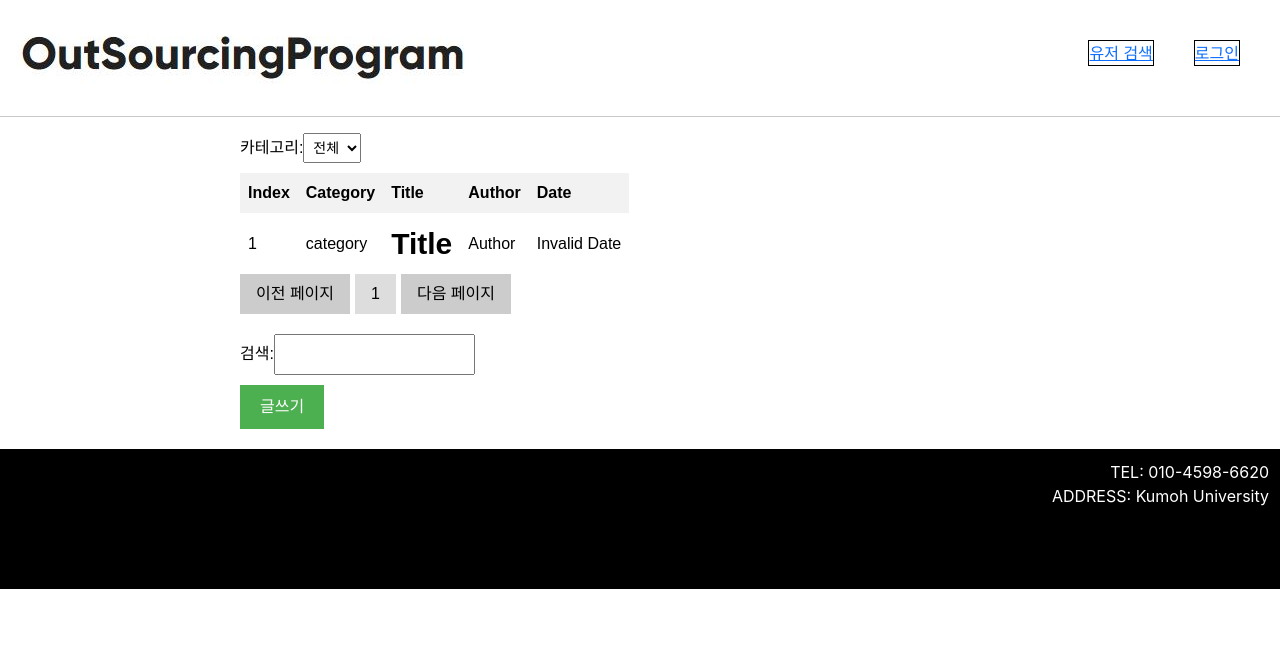
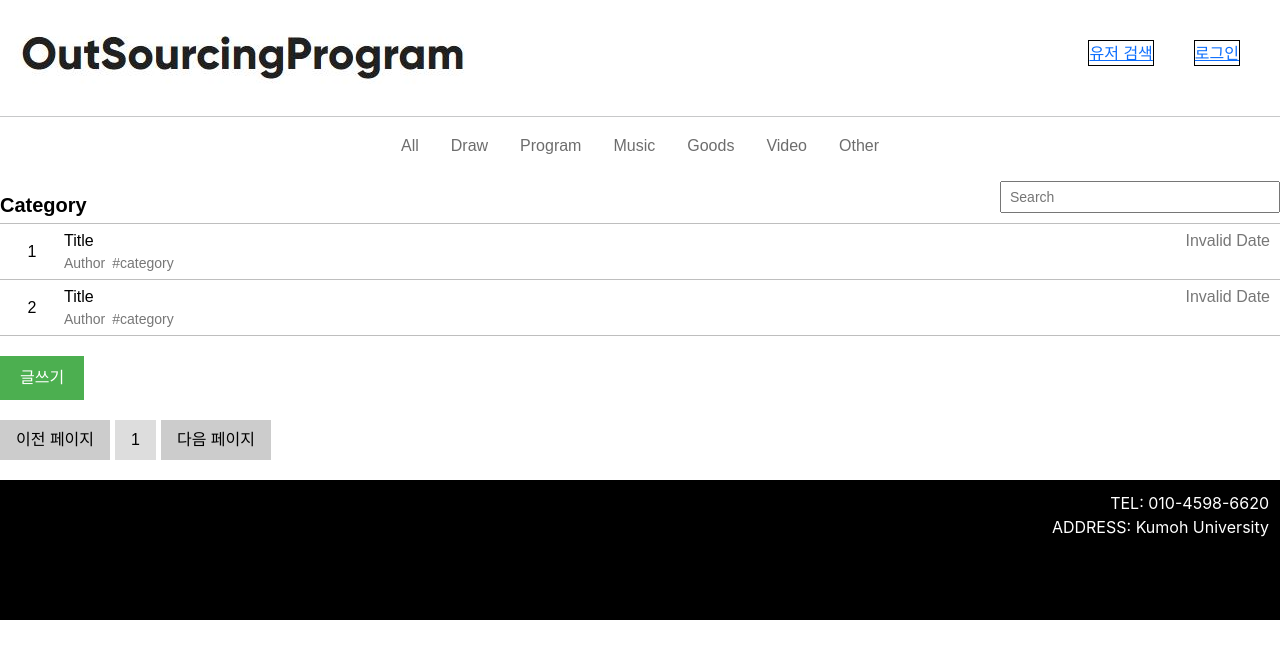
Before and after one commit to rskanun/ccp1_project, a React (Create React App) app: page /board/list in a window 1280 px wide. Shown: the top 658 px of the page. Built offline with nearby package versions, Linux system fonts and the light colour scheme; no server answers.

Commit message:
Update css

```diff
--- a/src/components/board_page/NewPostList.css
+++ b/src/components/board_page/NewPostList.css
@@ -1,12 +1,33 @@
 .new-post-list {
-    max-width: 800px;
+    max-width: 1400px;
     margin: 0 auto;
     font-family: 'Arial', sans-serif;
     color: #000;
   }
 
+  .category-buttons-container {
+    display: flex;
+    justify-content: center;
+    align-items: center;
+  }
+
+  .category-button {
+    background: none;
+    border: none;
+    border-bottom: 2px solid transparent;
+    margin: 0 10px;
+    color: rgb(109, 109, 109);
+  }
+
+  .category-button.active {
+    border-bottom-color: #000;
+    color: #000;
+  }
+
   .category-select-container {
     margin-bottom: 10px;
+    background: none;
+    border: none;
   }
 
   .category-select {
@@ -14,24 +35,12 @@
     font-size: 14px;
   }
 
-  table {
+  .top-banner-container {
     width: 100%;
-    border-collapse: collapse;
-    margin-bottom: 20px;
-  }
-
-  th, td {
-    border: 1px solid #ddd;
-    padding: 8px;
-    text-align: left;
-  }
-
-  th {
-    background-color: #f2f2f2;
-  }
-
-  .index-header, .category-header, .title-header, .author-header, .date-header {
-    font-weight: bold;
+    display: flex;
+    justify-content: space-between;
+    border-bottom: 1px solid #bebebe;
+    margin-top: 20px;
   }
 
   .pagination-container {
@@ -47,6 +56,18 @@
     border: none;
   }
 
+  .category-text {
+    display: flex;
+    flex-direction: column;
+    justify-content: flex-end;
+  }
+
+  .category-text p {
+    margin: 3px auto;
+    font-size: 20px;
+    font-weight: bold;
+  }
+
   .page-button:disabled {
     background-color: #ccc;
     cursor: not-allowed;
@@ -59,6 +80,8 @@
   .search-input {
     padding: 8px;
     font-size: 14px;
+    width: 280px;
+    height: 32px;
   }
 
   .write-button-container {
@@ -73,3 +96,66 @@
     border: none;
     cursor: pointer;
   }
+
+
+.posts-container {
+  display: flex;
+  flex-direction: column;
+  width: 100%;
+  border-collapse: collapse;
+  margin-bottom: 20px;
+}
+
+.post-container {
+  border-bottom: 1px solid #bebebe;
+  display: flex;
+  flex-direction: row;
+}
+
+.index, .title, .author, .category, .date {
+  display: block;
+}
+
+.index {
+  width: 5%;
+  text-align: center;
+  display: flex;
+  flex-direction: column;
+  justify-content: center;
+}
+
+.title {
+  font-size: 16px;
+  font-weight: lighter;
+}
+
+.date {
+  margin-right: 10px;
+  color: #777777;
+}
+
+.category {
+  margin-left: 7px;
+}
+
+.post-content-container {
+  width: 95%;
+  display: flex;
+  flex-direction: column;
+}
+
+  .post-top-container {
+    display: flex;
+    width: 100%;
+    flex-direction: row;
+    justify-content: space-between;
+    margin-top: 5px;
+  }
+
+  .post-bottom-container {
+    display: flex;
+    flex-direction: row;
+    margin-bottom: 5px;
+    font-size: 14px;
+    color: #777777;
+  }
--- a/src/components/board_page/NewPostList.js
+++ b/src/components/board_page/NewPostList.js
@@ -3,8 +3,15 @@ import axios from 'axios';
 
 import "./NewPostList.css"
 
+const categories = ["All", "Draw", "Program", "Music", "Goods", "Video", "Other"];
+
 function NewPostList() {
     const [posts, setPosts] = useState([{
+        Category: "category",
+        Title: "Title",
+        Author: "Author",
+        Register_Date: new Date()
+    }, {
         Category: "category",
         Title: "Title",
         Author: "Author",
@@ -19,42 +26,59 @@ function NewPostList() {
         setCurrentPage(pageNumber);
     };
 
+    const handleCategoryClick = (category) => {
+        setSelectedCategory(category);
+    };
+
     return (
         <div className="new-post-list">
-            <div className="category-select-container">
-                <label>카테고리: </label>
-                <select
-                    value={selectedCategory}
-                    onChange={(e) => setSelectedCategory(e.target.value)}
-                    className="category-select"
-                >
-                    <option value="">전체</option>
-                    <option value="글">글</option>
-                    <option value="그림">그림</option>
-                    <option value="코딩">코딩</option>
-                    {/* 추가적인 카테고리 옵션들을 필요에 따라 추가할 수 있습니다 */}
-                </select>
+            <div className="category-buttons-container">
+                {categories.map((category, index) => (
+                    <button
+                        key={index}
+                        onClick={() => handleCategoryClick(category)}
+                        className={`category-button ${selectedCategory === category ? 'active' : ''}`}
+                    >
+                        {category}
+                    </button>
+                ))}
             </div>
-            <thead>
-                <tr>
-                    <th className="index-header">Index</th>
-                    <th className="category-header">Category</th>
-                    <th className="title-header">Title</th>
-                    <th className="author-header">Author</th>
-                    <th className="date-header">Date</th>
-                </tr>
-            </thead>
-            <tbody>
+            <div className='top-banner-container'>
+                <div className='category-text'>
+                    <p>Category</p>
+                </div>
+                <div className="search-container">
+                    <input
+                        type="text"
+                        placeholder='Search'
+                        value={searchText}
+                        onChange={(e) => setSearchText(e.target.value)}
+                        className="search-input"
+                    />
+                </div>
+            </div>
+            <div className='posts-container'>
                 {posts.map((post, index) => (
-                    <tr key={index}>
-                        <td className="index">{index + 1}</td>
-                        <td className="category">{post.Category}</td>
-                        <td className="title">{post.Title}</td>
-                        <td className="author">{post.Author}</td>
-                        <td className="date">{setDateInfo(post.Register_Date)}</td>
-                    </tr>
+                    <div className='post-container' key={index}>
+                        <div className="index">{index + 1}</div>
+                        <div className='post-content-container'>
+                            <div className='post-top-container'>
+                                <div className='title'>{post.Title}</div>
+                                <div className="date">{setDateInfo(post.Register_Date)}</div>
+                            </div>
+                            <div className='post-bottom-container'>
+                                <div className="author">{post.Author}</div>
+                                <div className="category">#{post.Category}</div>
+                            </div>
+                        </div>
+                    </div>
                 ))}
-            </tbody>
+            </div>
+            <div className="write-button-container">
+                <button onClick={() => console.log('Write button clicked')} className="write-button">
+                    글쓰기
+                </button>
+            </div>
             <div className="pagination-container">
                 <button
                     onClick={() => handlePageClick(currentPage - 1)}
@@ -80,20 +104,6 @@ function NewPostList() {
                     다음 페이지
                 </button>
             </div>
-            <div className="search-container">
-                <label>검색: </label>
-                <input
-                    type="text"
-                    value={searchText}
-                    onChange={(e) => setSearchText(e.target.value)}
-                    className="search-input"
-                />
-            </div>
-            <div className="write-button-container">
-                <button onClick={() => console.log('Write button clicked')} className="write-button">
-                    글쓰기
-                </button>
-            </div>
         </div>
     );
 }
```
